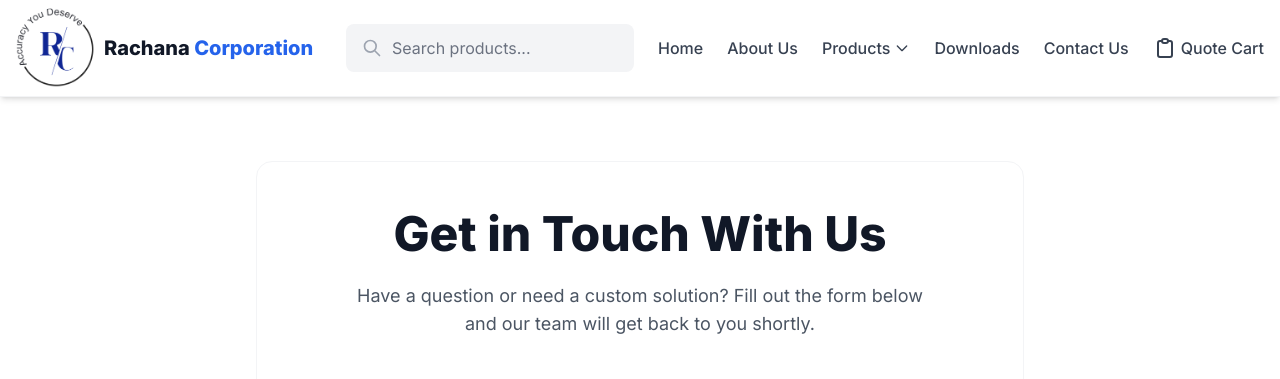
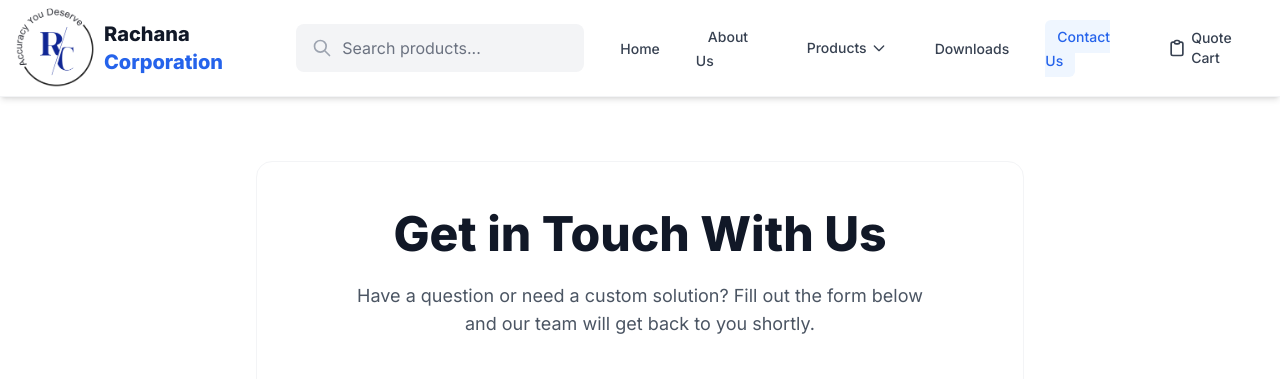
Before and after one commit to anish467/rachana_site, a Django app: page /contact/ in a window 1280 px wide. Shown: the top 379 px of the page. Run offline with Django 5.2, Linux system fonts and the light colour scheme; parts of the project's set-up code (start-up, migrations or seed data) failed here and were passed over; some libraries are stand-ins or nearby versions.

Commit message:
Navigation Bar Change

```diff
--- a/main/templates/main/base.html
+++ b/main/templates/main/base.html
@@ -161,29 +161,79 @@
 
             <ul class="nav-links hidden md:flex items-center space-x-6" id="nav-links">
                 {# Home Link #}
-                <li><a href="/" class="text-gray-700 hover:text-blue-600 font-medium transition-colors duration-200 py-2 {% if request.path == '/' %}active{% endif %}">Home</a></li>
+                <li>
+                    <a href="/" class="px-3 py-2 rounded-md text-sm font-medium transition-colors
+                        {% if request.path == '/' %}
+                            text-blue-600 bg-blue-50 hover:text-blue-600 hover:bg-blue-50
+                        {% else %}
+                            text-gray-700 hover:text-blue-600 hover:bg-blue-50
+                        {% endif %}">
+                        Home
+                    </a>
+                </li>
                 {# About Us Link #}
-                <li><a href="/about/" class="text-gray-700 hover:text-blue-600 font-medium transition-colors duration-200 py-2 {% if request.path == '/about/' %}active{% endif %}">About Us</a></li>
+                <li>
+                    <a href="/about/" class="px-3 py-2 rounded-md text-sm font-medium transition-colors
+                        {% if request.path == '/about/' %}
+                            text-blue-600 bg-blue-50 hover:text-blue-600 hover:bg-blue-50
+                        {% else %}
+                            text-gray-700 hover:text-blue-600 hover:bg-blue-50
+                        {% endif %}">
+                        About Us
+                    </a>
+                </li>
                 {# Products Dropdown #}
                 <li class="dropdown relative group">
-                    <a href="/products/" class="text-gray-700 hover:text-blue-600 font-medium transition-colors duration-200 py-2 inline-flex items-center {% if '/products/' in request.path %}active{% endif %}">
+                    <a href="/products/" class="px-3 py-2 rounded-md text-sm font-medium transition-colors inline-flex items-center
+                        {% if '/products/' in request.path %}
+                            text-blue-600 bg-blue-50 hover:text-blue-600 hover:bg-blue-50
+                        {% else %}
+                            text-gray-700 hover:text-blue-600 hover:bg-blue-50
+                        {% endif %}">
                         Products
                         <svg class="ml-1 w-4 h-4 transform group-hover:rotate-180 transition-transform duration-300" fill="none" stroke="currentColor" viewBox="0 0 24 24" xmlns="http://www.w3.org/2000/svg"><path stroke-linecap="round" stroke-linejoin="round" stroke-width="2" d="M19 9l-7 7-7-7"></path></svg>
                     </a>
                     <ul class="dropdown-content">
                         {# Loop through categories for product sub-links #}
                         {% for cat in categories %}
-                        <li><a href="{% url 'category_products' cat.id %}">{{ cat.name }}</a></li>
+                        <li>
+                            <a href="{% url 'category_products' cat.id %}" class="block px-4 py-2 text-base text-gray-700 hover:bg-blue-50 hover:text-blue-700 rounded-lg transition-colors duration-200">
+                                {{ cat.name }}
+                            </a>
+                        </li>
                         {% endfor %}
                     </ul>
                 </li>
                 {# Downloads Link #}
-                <li><a href="{% url 'downloads' %}" class="text-gray-700 hover:text-blue-600 font-medium transition-colors duration-200 py-2 {% if request.path == '/downloads/' %}active{% endif %}">Downloads</a></li>
+                <li>
+                    <a href="{% url 'downloads' %}" class="px-3 py-2 rounded-md text-sm font-medium transition-colors
+                        {% if request.path == '/downloads/' %}
+                            text-blue-600 bg-blue-50 hover:text-blue-600 hover:bg-blue-50
+                        {% else %}
+                            text-gray-700 hover:text-blue-600 hover:bg-blue-50
+                        {% endif %}">
+                        Downloads
+                    </a>
+                </li>
                 {# Contact Us Link #}
-                <li><a href="/contact/" class="text-gray-700 hover:text-blue-600 font-medium transition-colors duration-200 py-2 {% if request.path == '/contact/' %}active{% endif %}">Contact Us</a></li>
+                <li>
+                    <a href="/contact/" class="px-3 py-2 rounded-md text-sm font-medium transition-colors
+                        {% if request.path == '/contact/' %}
+                            text-blue-600 bg-blue-50 hover:text-blue-600 hover:bg-blue-50
+                        {% else %}
+                            text-gray-700 hover:text-blue-600 hover:bg-blue-50
+                        {% endif %}">
+                        Contact Us
+                    </a>
+                </li>
                 {# Quote Cart Link with Count #}
                 <li>
-                    <a href="{% url 'view_quote_cart' %}" class="relative text-gray-700 hover:text-blue-600 font-medium transition-colors duration-200 py-2 flex items-center {% if request.path == '/quote/' %}active{% endif %}">
+                    <a href="{% url 'view_quote_cart' %}" class="relative px-3 py-2 rounded-md text-sm font-medium transition-colors flex items-center
+                        {% if request.path == '/quote/' %}
+                            text-blue-600 bg-blue-50 hover:text-blue-600 hover:bg-blue-50
+                        {% else %}
+                            text-gray-700 hover:text-blue-600 hover:bg-blue-50
+                        {% endif %}">
                         <svg class="w-6 h-6 mr-1" fill="none" stroke="currentColor" viewBox="0 0 24 24" xmlns="http://www.w3.org/2000/svg"><path stroke-linecap="round" stroke-linejoin="round" stroke-width="2" d="M9 5H7a2 2 0 00-2 2v12a2 2 0 002 2h10a2 2 0 002-2V7a2 2 0 00-2-2h-2M9 5a2 2 0 002 2h2a2 2 0 002-2M9 5a2 2 0 012-2h2a2 2 0 012 2"></path></svg>
                         Quote Cart
                         <span id="quoteCartCount" class="absolute -top-1 -right-2 bg-red-500 text-white text-xs font-bold rounded-full h-5 w-5 flex items-center justify-center
@@ -193,6 +243,7 @@
                     </a>
                 </li>
             </ul>
+
         </nav>
     </header>
 
```
